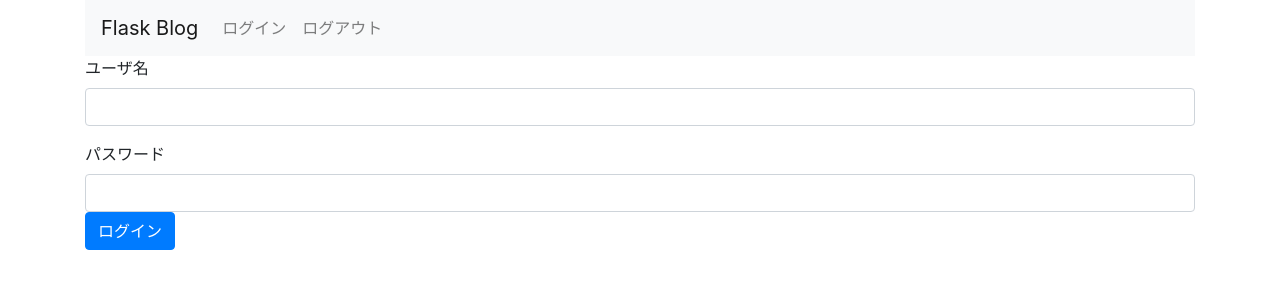
After one commit to MokaMiyake/Flask_MiyakeTech, a Flask app: page /login in a window 1280 px wide. The commit adds this page. Shown: the top 300 px of the page. Run offline with Flask 3, Linux system fonts and the light colour scheme; some libraries are stand-ins or nearby versions.

Commit message:
layout.html

```diff
--- a/Miyake/application/flask_blog/config.py
+++ b/Miyake/application/flask_blog/config.py
@@ -1 +1,3 @@
 DEBUG = True
+USERNAME = "john"
+PASSWORD = "due123"
--- /dev/null
+++ b/Miyake/application/flask_blog/templates/layout.html
@@ -0,0 +1,32 @@
+<!DOCTYPE html>
+<title>Flask Blog</title>
+
+<link rel="stylesheet" href="https://maxcdn.bootstrapcdn.com/bootstrap/4.0.0/css/bootstrap.min.css">
+<script src="https://code.jquery.com/jquery-3.2.1.slim.min.js"></script>
+<script src="https://cdnjs.cloudflare.com/ajax/libs/popper.js/1.12.9/umd/popper.min.js"></script>
+<script src="https://maxcdn.bootstrapcdn.com/bootstrap/4.0.0/js/bootstrap.min.js"></script>
+
+<div class="container">
+    <nav class="navbar navbar-expand-lg navbar-light bg-light">
+        <a class="navbar-brand" href="/">Flask Blog</a>
+            <button class="navbar-toggler" type="button" data-toggle="collapse" data-target="#navbarNav"
+             aria-controls="navbarNav" aria-expanded=="false" aria-lebel="Toggle navigation">
+            <span class="nabbar-toggler-icon"></span>
+            </button>
+
+            <div class="collapse navbar-collapse" id = "navbar-Nav">
+                <ul class="nav navbar-nav navbar-right">
+                    <li class="nav-item">
+                        <a class="nav-link" href="/login">ログイン</a>
+                    </li>
+                    <li class="nav-item">
+                        <a class="nav-link" href="/logout">ログアウト</a>
+                    </li>
+                </ul>
+            </div>
+    </nav>
+
+    <div class="blog-body">
+        {% block body %}{% endblock %}
+    </div>
+</div>
--- /dev/null
+++ b/Miyake/application/flask_blog/templates/login.html
@@ -0,0 +1,17 @@
+{% extends "layout.html" %}
+{% block body %}
+<!---ログインフォームの中身-->
+        <form action="/login" method="post">
+            <div class="form-group">
+                <label for="InputTitle">ユーザ名</label>
+                <input type="text" class="form-control" id="InputTitle" name=username>
+            </div>
+
+            <div class=""form-group>
+                <label for="InputPassword">パスワード</label>
+                <input type="password" class="form-control" id="InputPassword" name=password>
+            </div>  <!--type="password"にすると、表示が＊＊になる-->
+
+            <button type="submit" class="btn btn-primary">ログイン</button>
+        </form>
+{% endblock %}
--- a/Miyake/application/flask_blog/views.py
+++ b/Miyake/application/flask_blog/views.py
@@ -4,3 +4,18 @@ from flask_blog import app
 @app.route('/')
 def show_entries():
     return render_template('entries/index.html')
+
+@app.route('/login',methods=['GET','POST'])
+def login():
+    if request.method == 'POST':
+        if request.form['username'] != app.config['USERNAME']:
+            print('ユーザ名が異なります')
+        elif request.form['password'] != app.config['PASSWORD']:
+            print('パスワードが異なります')
+        else:
+            return redirect('/')
+    return render_template('login.html')
+
+@app.route('/logout')
+def logout():
+    return redirect('/')
```
Also changed, not shown: Miyake/application/flask_blog/templates/entries/index.html (+3 -5 lines).
